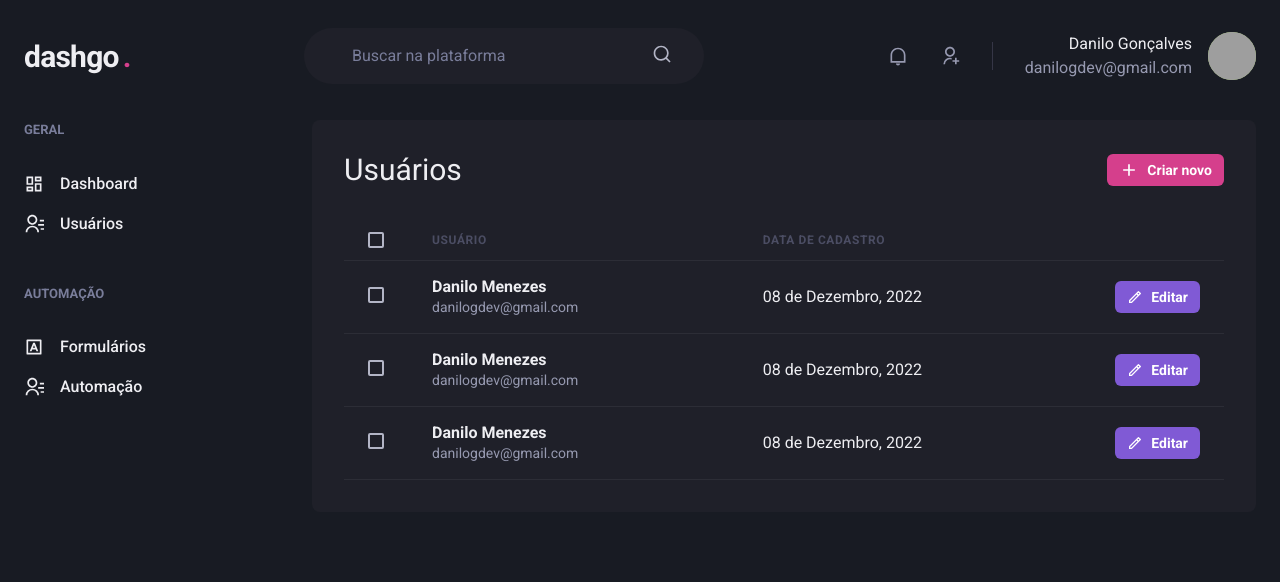
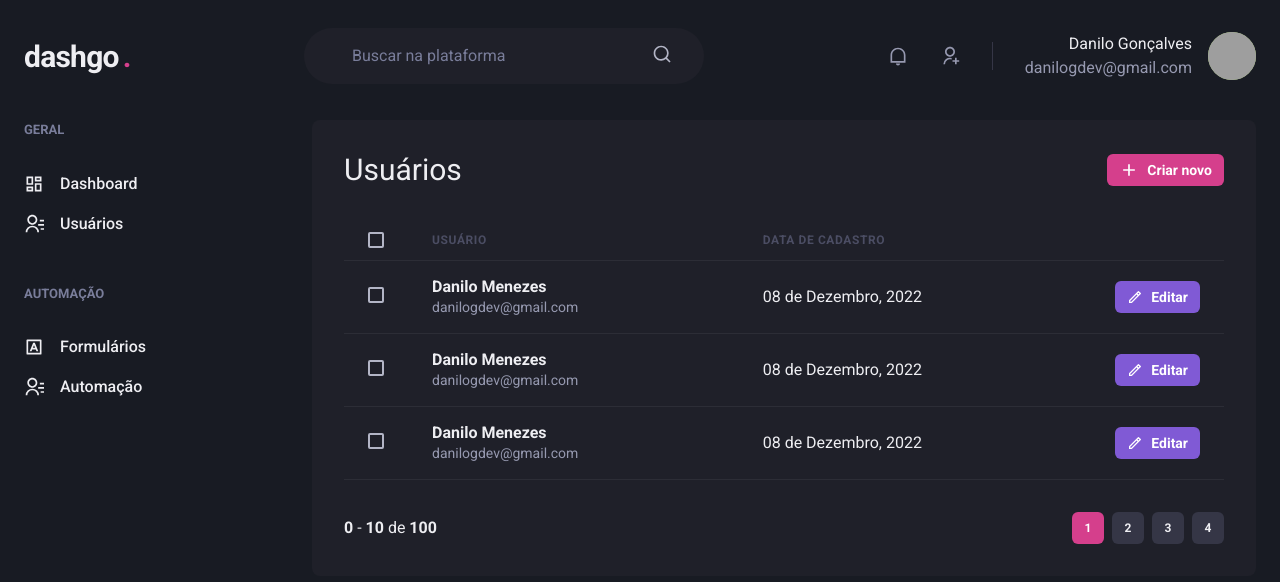
Before and after one commit to jovemdan/ignite-dashgo, a Next.js app: page /users in a window 1280 px wide. Shown: the top 582 px of the page. Built offline with nearby package versions, Linux system fonts and the light colour scheme; grey boxes are pictures that could not be loaded.

Commit message:
feat: Import component Pagination

```diff
--- a/src/pages/users/index.tsx
+++ b/src/pages/users/index.tsx
@@ -1,6 +1,7 @@
 import { Box, Button, Checkbox, Flex, Heading, Icon, Table, Tbody, Td, Th, Thead, Tr, Text } from '@chakra-ui/react'
 import { RiAddLine, RiPencilLine } from 'react-icons/ri'
 import { Header } from '../../components/Header'
+import { Pagination } from '../../components/Pagination'
 import { SideBar } from '../../components/Sidebar'
 
 export default function UserList() {
@@ -114,6 +115,8 @@
               </Tr>
             </Tbody>
           </Table>
+
+          <Pagination />
         </Box>
       </Flex>
     </Box>
```
